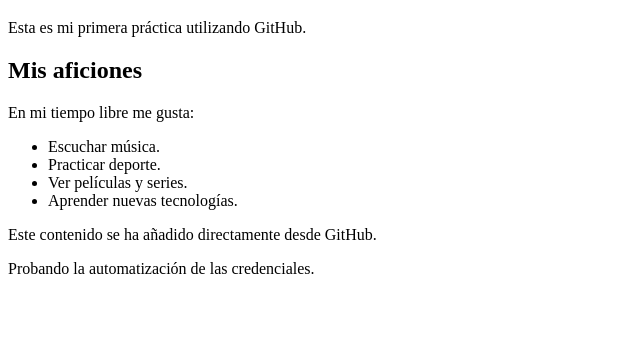
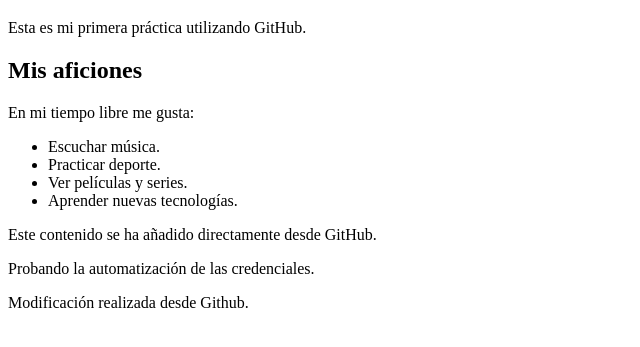
Before and after one commit to remotuser/Test_git, a plain HTML site: page index.html in a window 1280 px wide. Shown: the part 61-408 px from the top of the page, without its empty margins (0-640 px from the left). Drawn offline with Linux system fonts and the light colour scheme.

Commit message:
Add modification notice in index.html from Github

```diff
--- a/index.html
+++ b/index.html
@@ -18,5 +18,6 @@
     </ul>
 	<p>Este contenido se ha añadido directamente desde GitHub.</p>
 	<p>Probando la automatización de las credenciales.</p>
+	<p>Modificación realizada desde Github.</p>
   </body>
 </html>
```
